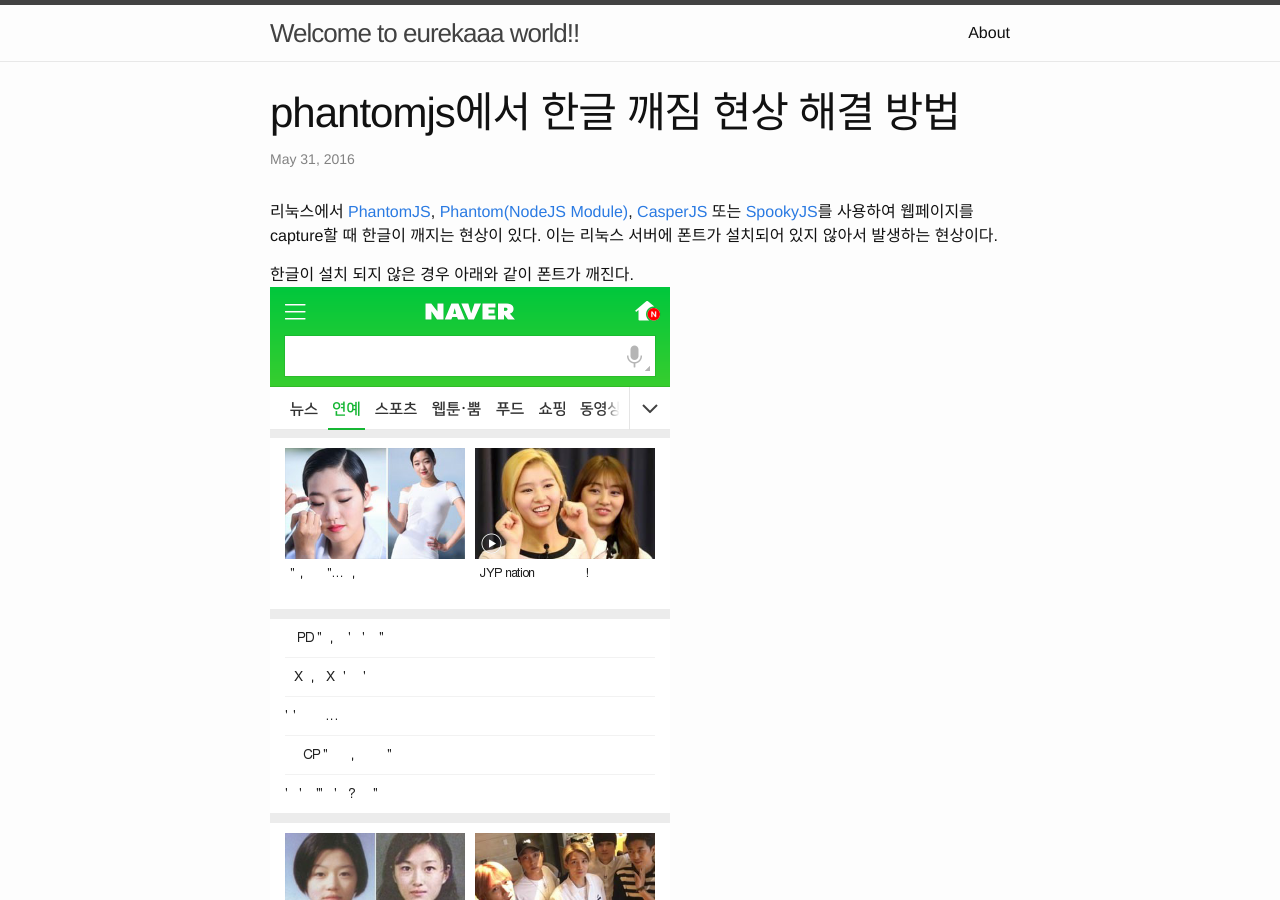
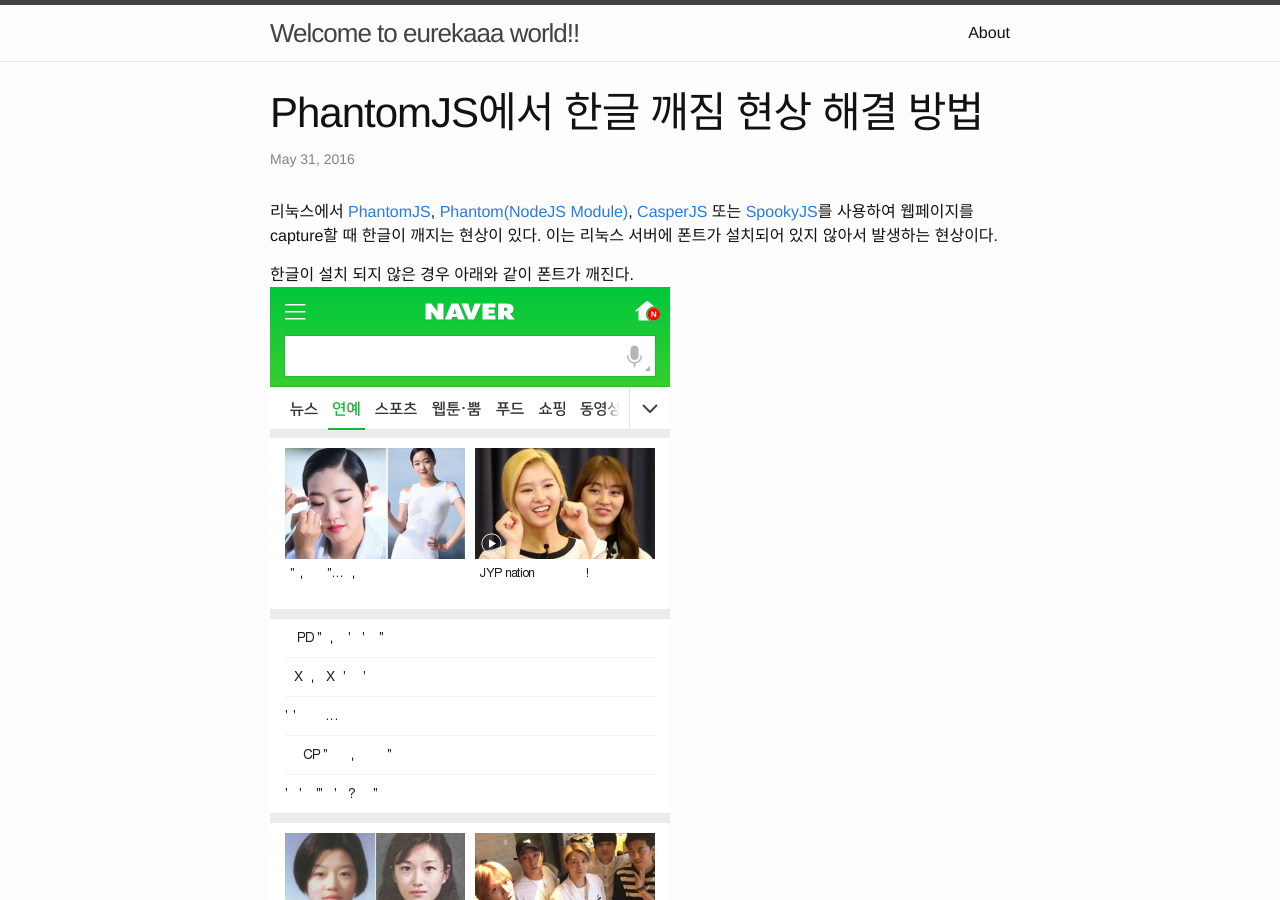
Before and after one commit to eurekaaa/eurekaaa.github.io, a Jekyll site: the page built from _posts/2016-5-31-phantomjs에서_한글_깨짐_해결_방법.markdown, in a window 1280 px wide and 900 px high. Built offline with Jekyll 4.4.1, drawn with Linux system fonts in a browser that asks for light colours.

```diff
--- a/_posts/2016-5-31-phantomjs에서_한글_깨짐_해결_방법.markdown
+++ b/_posts/2016-5-31-phantomjs에서_한글_깨짐_해결_방법.markdown
@@ -1,6 +1,6 @@
 ---
 layout: post
-title:  "phantomjs에서 한글 깨짐 현상 해결 방법"
+title:  "PhantomJS에서 한글 깨짐 현상 해결 방법"
 date:   2016-5-31
 ---
 
```
